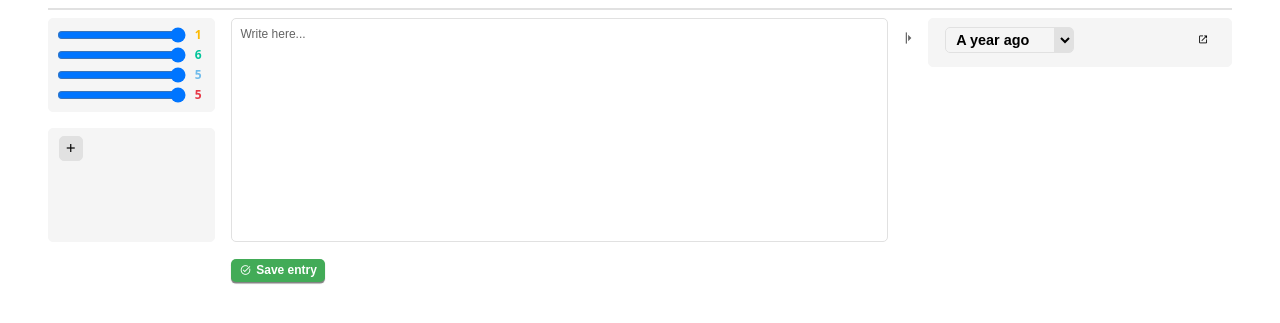
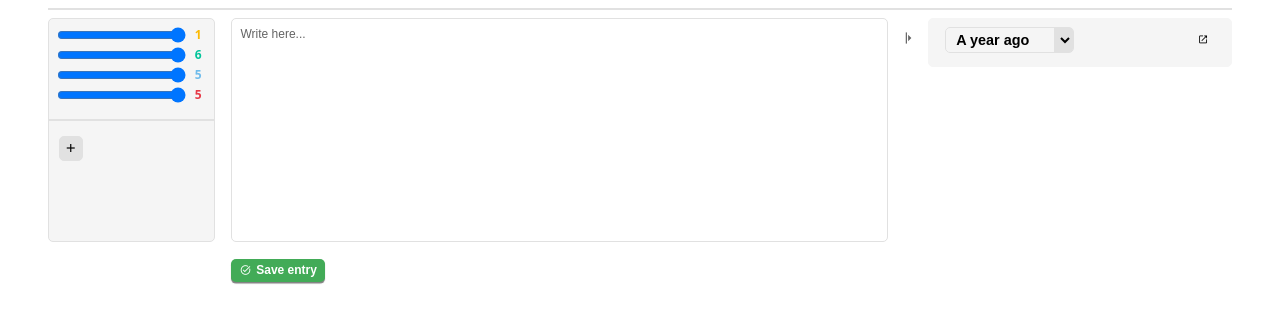
Before and after one commit to carbonioid/productivity-suite, a Flask app: page /diary/add in a window 1280 px wide. Shown: the part 68-391 px from the top of the page. Run offline with Flask 3, Linux system fonts and the light colour scheme.

Commit message:
style: update left sidebar styling

```diff
--- a/src/static/diary/add/styles.css
+++ b/src/static/diary/add/styles.css
@@ -13,11 +13,6 @@ MAIN PAGE LAYOUT
     column-gap:1rem;
     grid-template-columns: 1fr 6fr 3fr;
     width:100%;
-}
-
-.memory-container, .rating-container, .tag-container {
-    background-color: var(--off-white);
-    border-color:var(--off-white);
 }
 
 /***************
@@ -81,20 +76,19 @@ ENTRY & ENTRY CONTAINER
 LEFT SIDEBAR
 ***************/
 
-.left-sidebar > * {
-    width:100%;
+.left-sidebar {
+    min-height:14rem;
+    height:min-content;
+    background-color:var(--off-white);
 }
 
-.left-sidebar {
-    display:flex;
-    flex-direction: column;
-    gap:1rem;
-    min-height:14rem;
-    height:min-content;
+.rating-container, .tag-container {
+    padding:0.4rem;
+    width:100%;
+    border-color:var(--off-white);
 }
 
-.left-sidebar > * {
-    padding:0.4rem;
+.left-sidebar .hoz-line {
 }
 
 /*****
@@ -203,6 +197,8 @@ MEMORY STYLES / RIGHT SIDEBAR
     overflow: hidden;
     padding:0.5rem 1rem;
     flex:1;
+    background-color: var(--off-white);
+    border-color:var(--off-white);
 }
 
 .title {
--- a/src/templates/diary/add.html
+++ b/src/templates/diary/add.html
@@ -32,11 +32,12 @@
     </header>
     <div class="hoz-line"></div>
     <main class="page-container">
-        <div class="left-sidebar">
-            <div class="rating-container border">
+        <div class="left-sidebar border">
+            <div class="rating-container">
 
             </div>
-            <div class="tag-container border">
+            <div class="hoz-line"></div>
+            <div class="tag-container">
                 <form class="tag add-tag border" action="">
                     <span class="material-symbols-outlined">add</span>
                     <input type="text" class="tag-input hidden" placeholder="Tag name..." name="tag-input">
```
